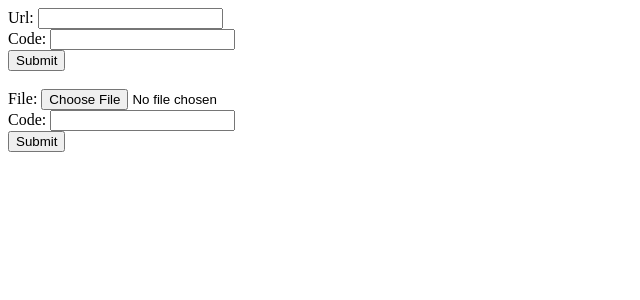
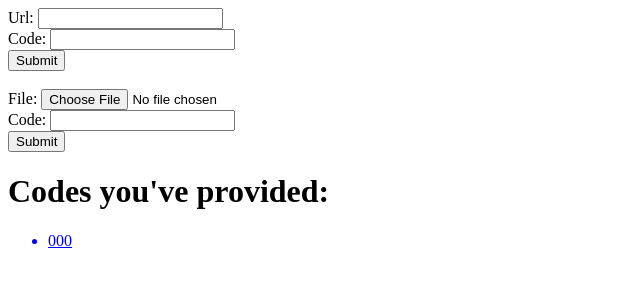
Before and after one commit to amin-basiri/url-shortener, a Flask app: template templates/home.html in a window 1280 px wide. Shown: the top 300 px of the page, without its empty margins (0-640 px from the left). Run offline with Flask 3, Linux system fonts and the light colour scheme; the template is opened without the code that fills it: most values are stand-ins (such as "Sample title", 1, 10 or a date in 2020).

Commit message:
Add Session

```diff
--- a/app.py
+++ b/app.py
@@ -1,7 +1,7 @@
 import os
 import json
 from werkzeug.utils import secure_filename
-from flask import Flask, render_template, request, redirect, url_for, flash, abort
+from flask import Flask, render_template, request, redirect, url_for, flash, abort, session
 
 app = Flask(__name__)
 app.secret_key = "anslefjslnfef45y5R5yryrr5R%r5RGEFersfs$eTEGetg"
@@ -9,7 +9,7 @@ app.secret_key = "anslefjslnfef45y5R5yryrr5R%r5RGEFersfs$eTEGetg"
 
 @app.route("/")
 def home():
-    return render_template("home.html")
+    return render_template("home.html", codes=session.keys())
 
 
 @app.route("/your-url", methods=["POST", "GET"])
@@ -31,13 +31,14 @@ def your_url():
             file = request.files['file']
             file_name = request.form["code"] + secure_filename(file.filename)
             urls[request.form["code"]] = {"file": file_name}
-            file.save(os.getcwd() + f"/files/{file_name}")
+            file.save(os.getcwd() + f"/static/files/{file_name}")
         else:
             flash("Invalid payload")
             return redirect(url_for('home'))
 
         with open("urls.json", "wt") as f:
             f.write(json.dumps(urls))
+            session[request.form["code"]] = True
 
         return render_template("your-url.html", code=request.form["code"])
     else:
--- a/templates/home.html
+++ b/templates/home.html
@@ -31,5 +31,16 @@
         <input type="submit" value="Submit">
     </form>
 
+    {% if codes %}
+    <h1>Codes you've provided: </h1>
+
+    <ul>
+        {% for code in codes %}
+        <a href="{{ url_for('redirect_to_url', code=code) }}"><li> {{ code }} </li></a>
+        {% endfor %}
+    </ul>
+
+    {% endif %}
+
 </body>
 </html>
--- a/templates/your-url.html
+++ b/templates/your-url.html
@@ -6,5 +6,7 @@
 </head>
 <body>
     <h1>{{ code }}</h1>
+
+    <a href="{{ url_for('home') }}">Home</a>
 </body>
 </html>
```
